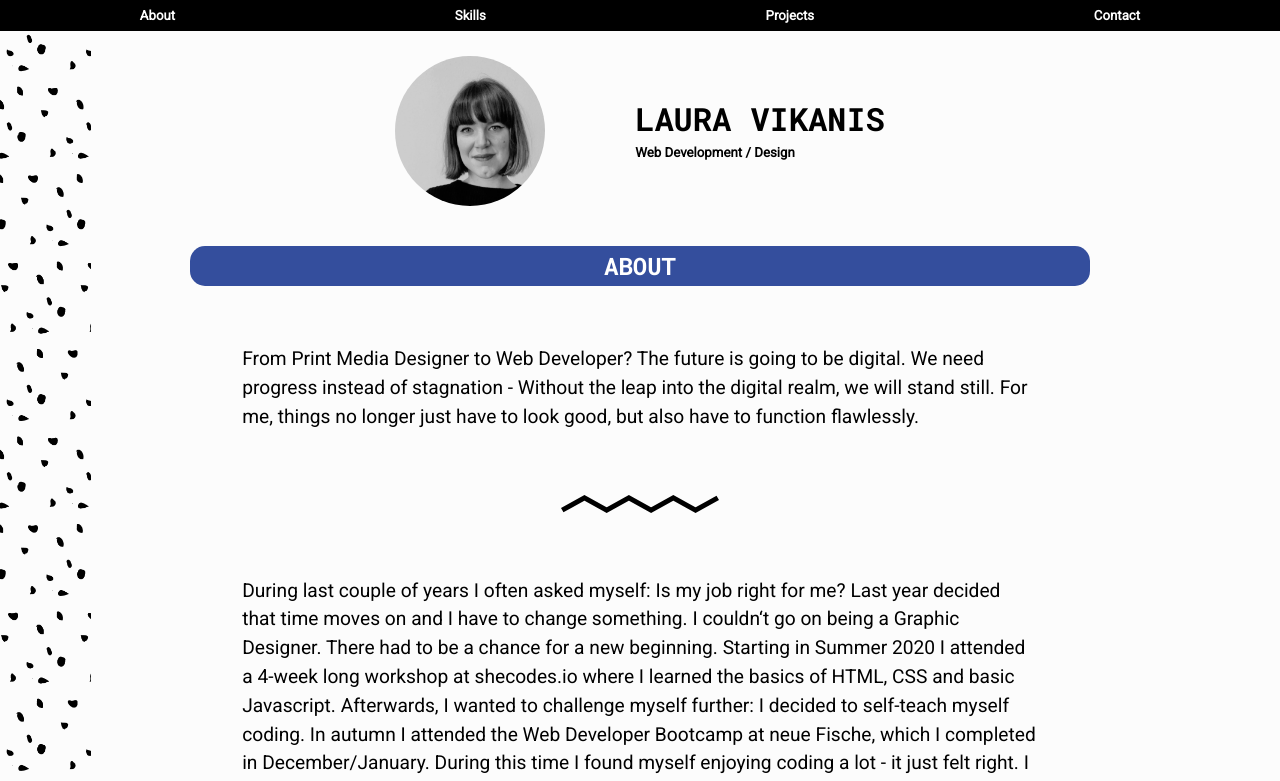
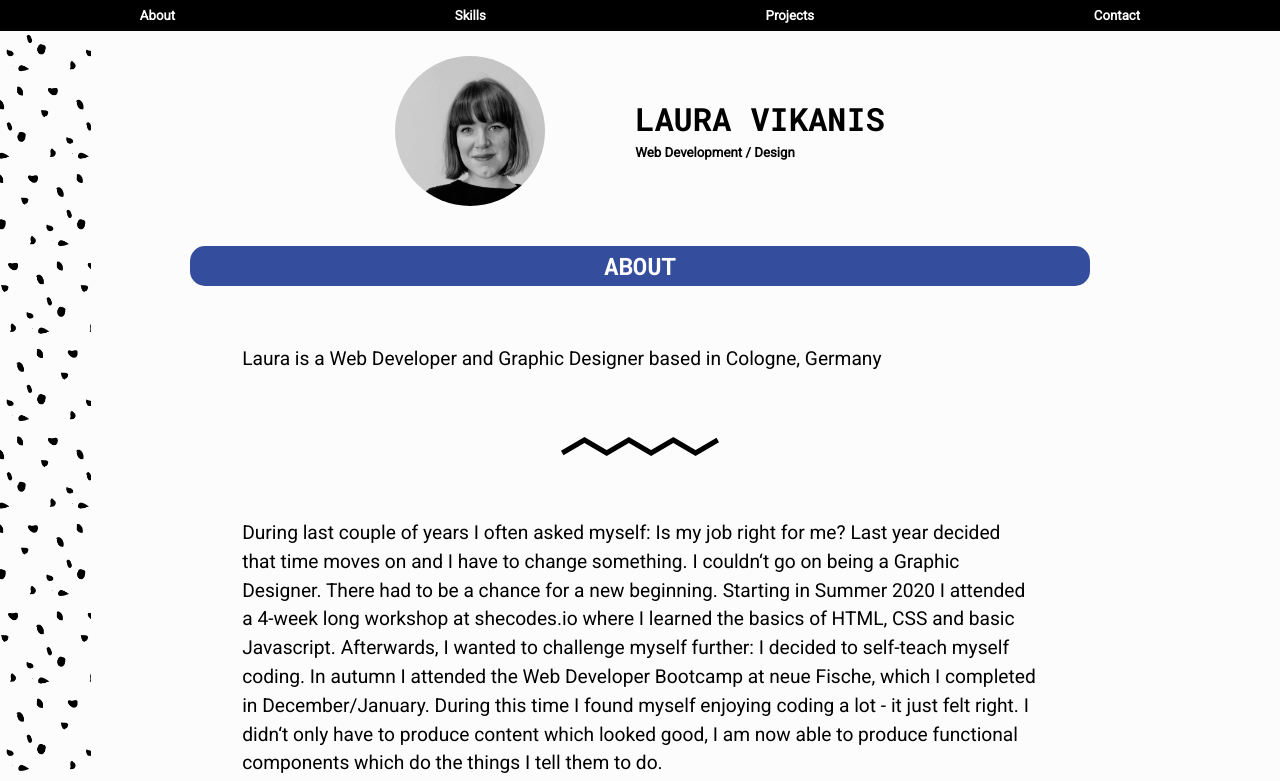
Before and after one commit to lauravikanis/portfolio2021, a React (Create React App) app: page / in a window 1280 px wide. Shown: the top 781 px of the page. Built offline with nearby package versions, Linux system fonts and the light colour scheme; a web font is replaced by a local one.

Commit message:
change text in  about  section

```diff
--- a/src/components/Content/About.js
+++ b/src/components/Content/About.js
@@ -23,10 +23,7 @@ const AboutDiv = styled.div`
 const About = () => (
   <AboutDiv>
     <p>
-      From Print Media Designer to Web Developer? The future is going to be
-      digital. We need progress instead of stagnation - Without the leap into
-      the digital realm, we will stand still. For me, things no longer just have
-      to look good, but also have to function flawlessly.
+      Laura is a Web Developer and Graphic Designer based in Cologne, Germany
     </p>
     <Divider />
     <p>
```
